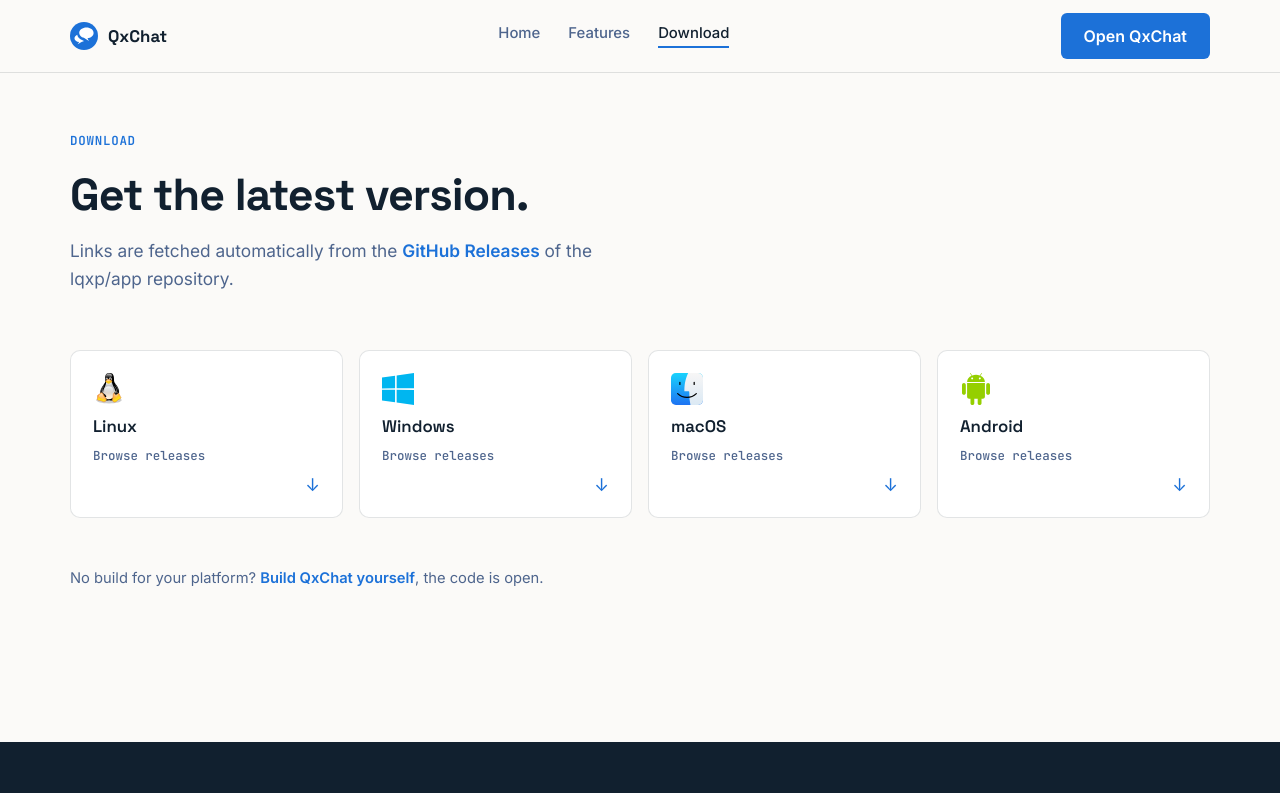
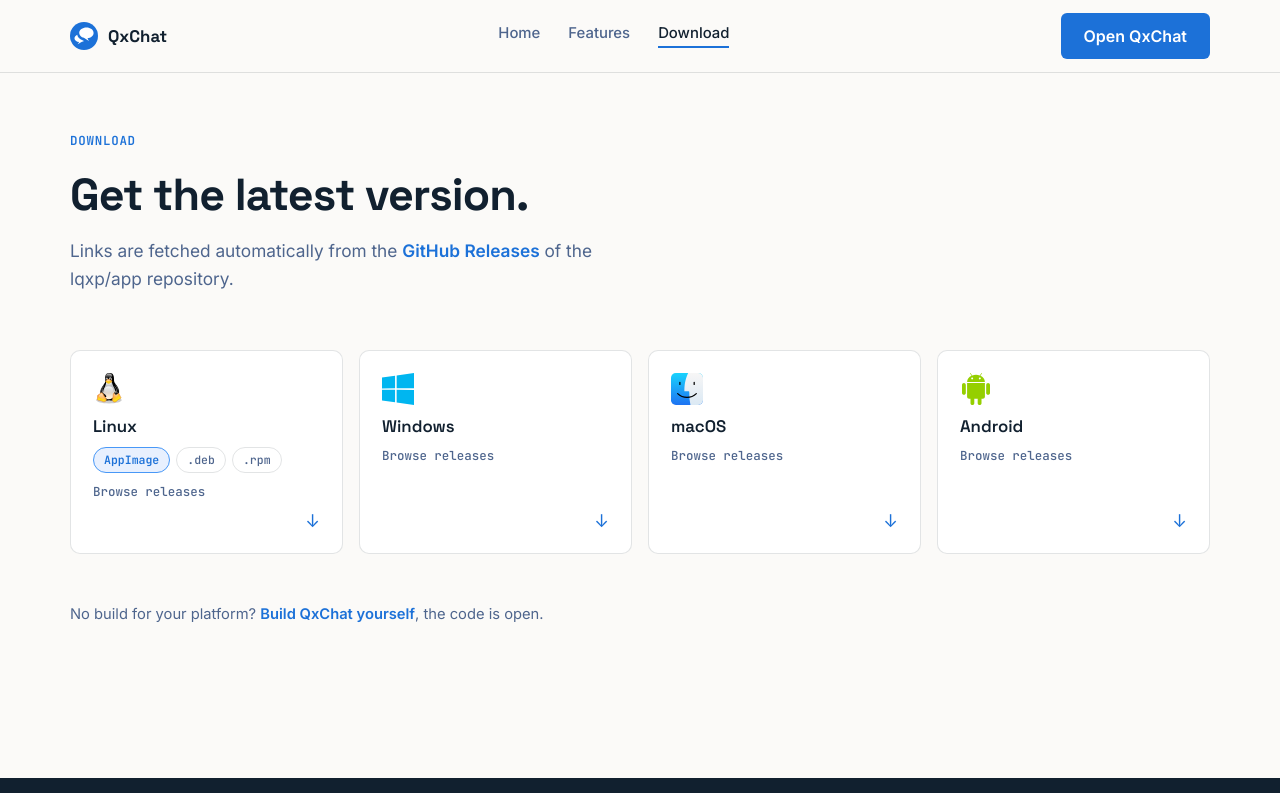
Before and after one commit to lqxp/site, a Nuxt app: page /download in a window 1280 px wide. Shown: the top 793 px of the page. Built offline with nearby package versions, Linux system fonts and the light colour scheme; no server answers.

Commit message:
Update download.vue

```diff
--- a/app/pages/download.vue
+++ b/app/pages/download.vue
@@ -16,11 +16,18 @@ useSeoMeta({
   ogType: 'website'
 })
 
-const platforms = [
-  { name: 'Linux', matcher: /linux|appimage|\.deb|\.rpm/i },
+const linuxFormat = ref<'AppImage' | '.deb' | '.rpm'>('AppImage')
+
+const linuxFormats = [
+  { label: 'AppImage' as const, matcher: /\.AppImage$/i },
+  { label: '.deb' as const, matcher: /\.deb$/i },
+  { label: '.rpm' as const, matcher: /\.rpm$/i },
+]
+
+const otherPlatforms = [
   { name: 'Windows', matcher: /windows|win|\.exe|\.msi/i },
   { name: 'macOS', matcher: /macos|darwin|\.dmg|\.pkg/i },
-  { name: 'Android', matcher: /android|\.apk|\.aab/i }
+  { name: 'Android', matcher: /android|\.apk|\.aab/i },
 ]
 
 const { data: latestRelease } = await useFetch<Release>('https://api.github.com/repos/lqxp/app/releases/latest', {
@@ -28,9 +35,19 @@ const { data: latestRelease } = await useFetch<Release>('https://api.github.com/
   default: () => ({ tag_name: '', html_url: 'https://github.com/lqxp/app/releases', assets: [] })
 })
 
+const linuxAsset = computed(() => {
+  const assets = latestRelease.value?.assets ?? []
+  const fmt = linuxFormats.find(f => f.label === linuxFormat.value)!
+  const asset = assets.find(a => fmt.matcher.test(a.name))
+  return {
+    file: asset?.name ?? 'Browse releases',
+    url: asset?.browser_download_url ?? 'https://github.com/lqxp/app/releases',
+  }
+})
+
 const downloads = computed(() => {
   const assets = latestRelease.value?.assets ?? []
-  return platforms.map((platform) => {
+  return otherPlatforms.map((platform) => {
     const asset = assets.find((item) => platform.matcher.test(item.name))
     return {
       name: platform.name,
@@ -54,12 +71,10 @@ const downloads = computed(() => {
   </section>
 
   <section class="download-grid container">
-    <a v-for="item in downloads" :key="item.name" class="download-card" :href="item.url" target="_blank"
-      rel="noreferrer">
+
+    <!-- ── Linux card (with format selector) ───────────────────── -->
+    <a class="download-card" :href="linuxAsset.url" target="_blank" rel="noreferrer">
       <span class="download-card__icon" aria-hidden="true">
-        <!-- ── Linux ─────────────────────────────────────────────────── -->
-        <template v-if="item.name === 'Linux'">
-          <!-- PASTE YOUR LINUX SVG HERE -->
         <svg viewBox="-19.5 0 295 295" version="1.1" xmlns="http://www.w3.org/2000/svg"
           xmlns:xlink="http://www.w3.org/1999/xlink" preserveAspectRatio="xMidYMid" fill="#000000">
           <g id="SVGRepo_bgCarrier" stroke-width="0"></g>
@@ -71,38 +86,31 @@ const downloads = computed(() => {
                 <feGaussianBlur stdDeviation="6.5" in="shadowOffsetOuter1" result="shadowBlurOuter1">
                 </feGaussianBlur>
               </filter>
-                <linearGradient x1="48.5477412%" y1="115.276174%" x2="51.0473804%" y2="41.3637237%"
-                  id="linearGradient-2">
+              <linearGradient x1="48.5477412%" y1="115.276174%" x2="51.0473804%" y2="41.3637237%" id="linearGradient-2">
                 <stop stop-color="#FFEED7" offset="0%"> </stop>
                 <stop stop-color="#BDBFC2" offset="100%"> </stop>
               </linearGradient>
-                <linearGradient x1="54.4065463%" y1="2.40410545%" x2="46.1753957%" y2="90.5422349%"
-                  id="linearGradient-3">
+              <linearGradient x1="54.4065463%" y1="2.40410545%" x2="46.1753957%" y2="90.5422349%" id="linearGradient-3">
                 <stop stop-color="#FFFFFF" stop-opacity="0.8" offset="0%"> </stop>
                 <stop stop-color="#FFFFFF" stop-opacity="0" offset="100%"> </stop>
               </linearGradient>
-                <linearGradient x1="51.859653%" y1="88.2477484%" x2="47.9469396%" y2="9.74782136%"
-                  id="linearGradient-4">
+              <linearGradient x1="51.859653%" y1="88.2477484%" x2="47.9469396%" y2="9.74782136%" id="linearGradient-4">
                 <stop stop-color="#FFEED7" offset="0%"> </stop>
                 <stop stop-color="#BDBFC2" offset="100%"> </stop>
               </linearGradient>
-                <linearGradient x1="49.9251097%" y1="85.4900173%" x2="49.9236843%" y2="13.8109272%"
-                  id="linearGradient-5">
+              <linearGradient x1="49.9251097%" y1="85.4900173%" x2="49.9236843%" y2="13.8109272%" id="linearGradient-5">
                 <stop stop-color="#FFEED7" offset="0%"> </stop>
                 <stop stop-color="#BDBFC2" offset="100%"> </stop>
               </linearGradient>
-                <linearGradient x1="53.9014071%" y1="3.10177585%" x2="45.9555354%" y2="93.8949571%"
-                  id="linearGradient-6">
+              <linearGradient x1="53.9014071%" y1="3.10177585%" x2="45.9555354%" y2="93.8949571%" id="linearGradient-6">
                 <stop stop-color="#FFFFFF" stop-opacity="0.65" offset="0%"> </stop>
                 <stop stop-color="#FFFFFF" stop-opacity="0" offset="100%"> </stop>
               </linearGradient>
-                <linearGradient x1="45.5928761%" y1="5.47459052%" x2="54.811359%" y2="93.5235162%"
-                  id="linearGradient-7">
+              <linearGradient x1="45.5928761%" y1="5.47459052%" x2="54.811359%" y2="93.5235162%" id="linearGradient-7">
                 <stop stop-color="#FFFFFF" stop-opacity="0.65" offset="0%"> </stop>
                 <stop stop-color="#FFFFFF" stop-opacity="0" offset="100%"> </stop>
               </linearGradient>
-                <linearGradient x1="49.9844987%" y1="89.8452442%" x2="49.9844987%" y2="40.6316864%"
-                  id="linearGradient-8">
+              <linearGradient x1="49.9844987%" y1="89.8452442%" x2="49.9844987%" y2="40.6316864%" id="linearGradient-8">
                 <stop stop-color="#FFEED7" offset="0%"> </stop>
                 <stop stop-color="#BDBFC2" offset="100%"> </stop>
               </linearGradient>
@@ -120,8 +128,7 @@ const downloads = computed(() => {
                 <stop stop-color="#FFFFFF" stop-opacity="0.65" offset="0%"> </stop>
                 <stop stop-color="#FFFFFF" stop-opacity="0" offset="100%"> </stop>
               </linearGradient>
-                <linearGradient x1="49.8755597%" y1="2.29900584%" x2="49.8755597%" y2="81.203617%"
-                  id="linearGradient-12">
+              <linearGradient x1="49.8755597%" y1="2.29900584%" x2="49.8755597%" y2="81.203617%" id="linearGradient-12">
                 <stop stop-color="#FFFFFF" stop-opacity="0.65" offset="0%"> </stop>
                 <stop stop-color="#FFFFFF" stop-opacity="0" offset="100%"> </stop>
               </linearGradient>
@@ -135,13 +142,11 @@ const downloads = computed(() => {
                 <stop stop-color="#FFA63F" offset="0%"> </stop>
                 <stop stop-color="#FFFF00" offset="100%"> </stop>
               </linearGradient>
-                <linearGradient x1="52.3731508%" y1="143.008909%" x2="47.57909%" y2="-64.6215389%"
-                  id="linearGradient-15">
+              <linearGradient x1="52.3731508%" y1="143.008909%" x2="47.57909%" y2="-64.6215389%" id="linearGradient-15">
                 <stop stop-color="#FFEED7" offset="0%"> </stop>
                 <stop stop-color="#BDBFC2" offset="100%"> </stop>
               </linearGradient>
-                <linearGradient x1="30.580815%" y1="34.0241079%" x2="65.8867024%" y2="89.175349%"
-                  id="linearGradient-16">
+              <linearGradient x1="30.580815%" y1="34.0241079%" x2="65.8867024%" y2="89.175349%" id="linearGradient-16">
                 <stop stop-color="#FFA63F" offset="0%"> </stop>
                 <stop stop-color="#FFFF00" offset="100%"> </stop>
               </linearGradient>
@@ -155,8 +160,7 @@ const downloads = computed(() => {
                 <stop stop-color="#FFFFFF" stop-opacity="0.65" offset="0%"> </stop>
                 <stop stop-color="#FFFFFF" stop-opacity="0" offset="100%"> </stop>
               </linearGradient>
-                <linearGradient x1="43.5495626%" y1="4.5334861%" x2="57.1143288%" y2="92.8267174%"
-                  id="linearGradient-19">
+              <linearGradient x1="43.5495626%" y1="4.5334861%" x2="57.1143288%" y2="92.8267174%" id="linearGradient-19">
                 <stop stop-color="#FFFFFF" stop-opacity="0.65" offset="0%"> </stop>
                 <stop stop-color="#FFFFFF" stop-opacity="0" offset="100%"> </stop>
               </linearGradient>
@@ -261,11 +265,26 @@ const downloads = computed(() => {
             </g>
           </g>
         </svg>
-        </template>
+      </span>
+
+      <span class="download-card__platform">Linux</span>
+
+      <div class="format-pills" @click.stop>
+        <button v-for="fmt in linuxFormats" :key="fmt.label" class="pill" :class="{ active: linuxFormat === fmt.label }"
+          @click.prevent="linuxFormat = fmt.label">{{ fmt.label }}</button>
+      </div>
+
+      <span class="download-card__file">{{ linuxAsset.file }}</span>
+      <span class="download-card__arrow" aria-hidden="true">↓</span>
+    </a>
+
+    <!-- ── Windows, macOS, Android cards ───────────────────────── -->
+    <a v-for="item in downloads" :key="item.name" class="download-card" :href="item.url" target="_blank"
+      rel="noreferrer">
+      <span class="download-card__icon" aria-hidden="true">
 
         <!-- ── Windows ─────────────────────────────────────────────── -->
-        <template v-else-if="item.name === 'Windows'">
-          <!-- PASTE YOUR WINDOWS SVG HERE -->
+        <template v-if="item.name === 'Windows'">
           <svg viewBox="0 0 48 48" version="1.1" xmlns="http://www.w3.org/2000/svg"
             xmlns:xlink="http://www.w3.org/1999/xlink" fill="#000000">
             <g id="SVGRepo_bgCarrier" stroke-width="0"></g>
@@ -287,7 +306,6 @@ const downloads = computed(() => {
 
         <!-- ── macOS ──────────────────────────────────────────────── -->
         <template v-else-if="item.name === 'macOS'">
-          <!-- PASTE YOUR MACOS SVG HERE -->
           <svg xmlns="http://www.w3.org/2000/svg" viewBox="0 0 512 512">
             <rect width="512" height="512" rx="15%" fill="url(#mac-a)" />
             <defs>
@@ -309,7 +327,6 @@ const downloads = computed(() => {
 
         <!-- ── Android ────────────────────────────────────────────── -->
         <template v-else-if="item.name === 'Android'">
-          <!-- PASTE YOUR ANDROID SVG HERE -->
           <svg viewBox="-3 0 48 48" version="1.1" xmlns="http://www.w3.org/2000/svg"
             xmlns:xlink="http://www.w3.org/1999/xlink" fill="#000000">
             <g id="SVGRepo_bgCarrier" stroke-width="0"></g>
@@ -328,12 +345,14 @@ const downloads = computed(() => {
             </g>
           </svg>
         </template>
+
       </span>
 
       <span class="download-card__platform">{{ item.name }}</span>
       <span class="download-card__file">{{ item.assetName }}</span>
       <span class="download-card__arrow" aria-hidden="true">↓</span>
     </a>
+
   </section>
 
   <section class="download-note container">
@@ -435,6 +454,38 @@ const downloads = computed(() => {
   font-size: 1.1rem;
 }
 
+/* ── Linux format pills ───────────────────────────────────────── */
+.format-pills {
+  display: flex;
+  gap: 6px;
+  flex-wrap: wrap;
+}
+
+.pill {
+  font-family: var(--font-mono);
+  font-size: 0.72rem;
+  padding: 3px 10px;
+  border-radius: 99px;
+  border: 1px solid var(--line);
+  background: transparent;
+  color: var(--slate);
+  cursor: pointer;
+  transition: background 100ms, color 100ms, border-color 100ms;
+  line-height: 1.6;
+}
+
+.pill:hover {
+  border-color: var(--blue-400);
+  color: var(--blue-700);
+}
+
+.pill.active {
+  background: var(--blue-50, #e8f0fe);
+  color: var(--blue-700);
+  border-color: var(--blue-400);
+  font-weight: 600;
+}
+
 /* ── Download note ────────────────────────────────────────────── */
 .download-note {
   padding-bottom: 72px;
```
Lines whose indentation alone changed are shown as unchanged.
